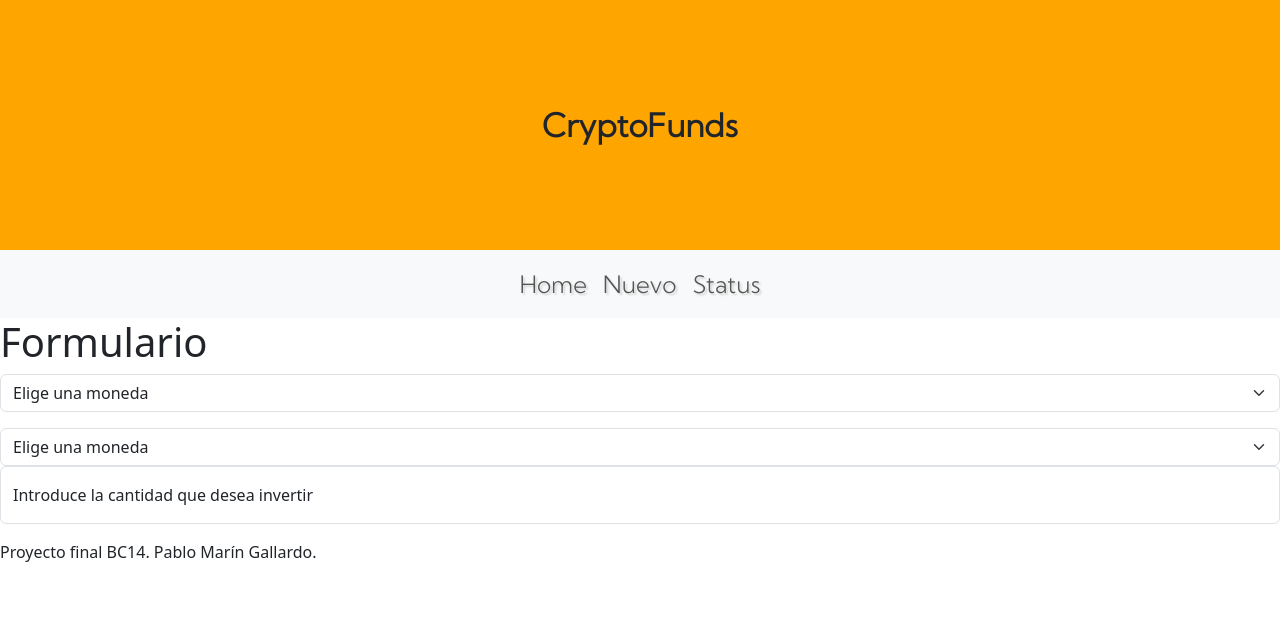
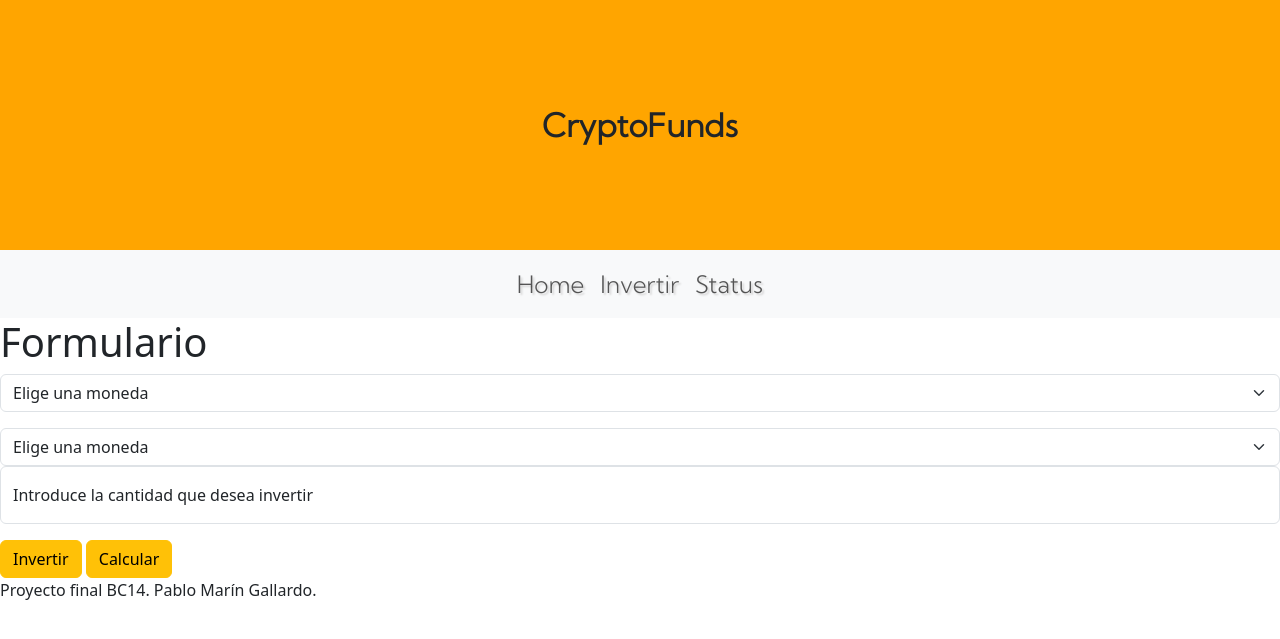
Before and after one commit to pablomaringallardo/Simulador-de-cryptos, a Flask app: page /purchase in a window 1280 px wide. Shown: the top 639 px of the page. Run offline with Flask 2, Linux system fonts and the light colour scheme; parts of the project's set-up code (start-up, migrations or seed data) failed here and were passed over; some web fonts are replaced.

Commit message:
feat: cambios pequeños

```diff
--- a/balance/static/js/balance.js
+++ b/balance/static/js/balance.js
@@ -1,13 +1,11 @@
-const peticion = new XMLHttpRequest()
+const peticion = new XMLHttpRequest();
 
 function cargarInversiones() {
-    console.log('Entro a cargarInversiones')
     peticion.open('GET', 'http://127.0.0.1:5000/api/v1/inversiones', true);
     peticion.send();
 };
 
 function mostrarInversiones() {
-    console.log('entro a mostrarInversiones')
     if (this.readyState === 4 && this.status === 200) {
         const response = JSON.parse(peticion.responseText);
         const inversiones = response.results;
--- a/balance/static/js/form.js
+++ b/balance/static/js/form.js
@@ -0,0 +1 @@
+const form = document.getElementById('form');
--- a/balance/templates/components/navbar.html
+++ b/balance/templates/components/navbar.html
@@ -9,7 +9,7 @@
           <a class="nav-link" aria-current="page" href="/">Home</a>
         </li>
         <li class="nav-item">
-          <a class="nav-link" href="/purchase">Nuevo</a>
+          <a class="nav-link" href="/purchase">Invertir</a>
         </li>
         <li class="nav-item">
           <a class="nav-link" href="/status">Status</a>
--- a/balance/templates/form.html
+++ b/balance/templates/form.html
@@ -42,5 +42,7 @@
     <input type="text" class="form-control" id="floatingInput" placeholder="1000">
     <label for="floatingInput">Introduce la cantidad que desea invertir</label>
   </div>
+  <button type="button" class="btn btn-warning">Invertir</button>
+  <button type="button" class="btn btn-warning">Calcular</button>
 </form>
 {% endblock contenido %}
```
Also changed, not shown: balance/templates/inicio.html (+1 -20 lines), data/balance-cryptos.db.
